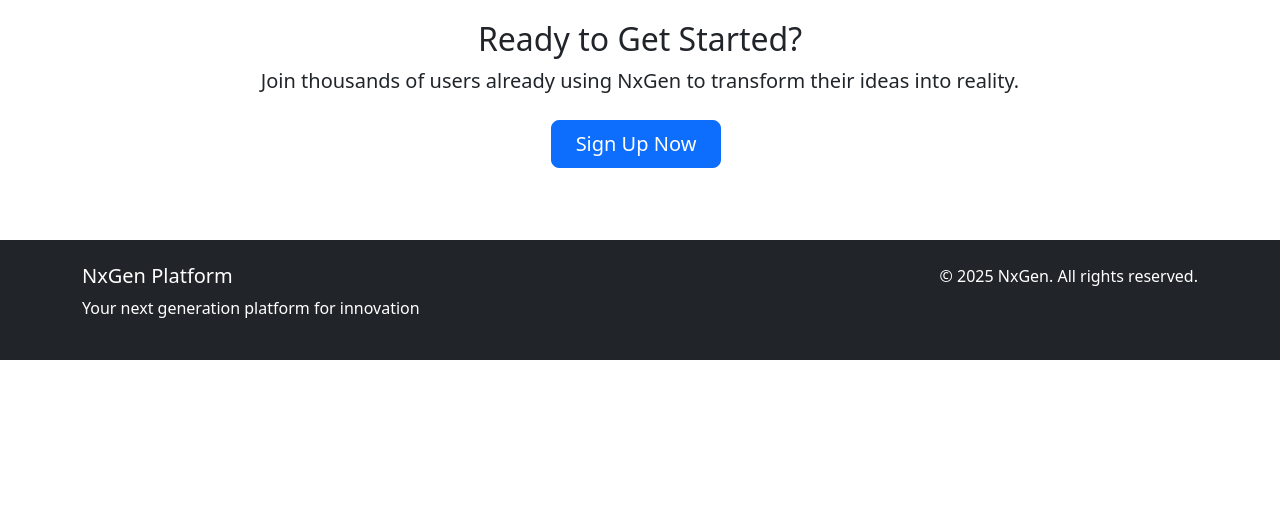
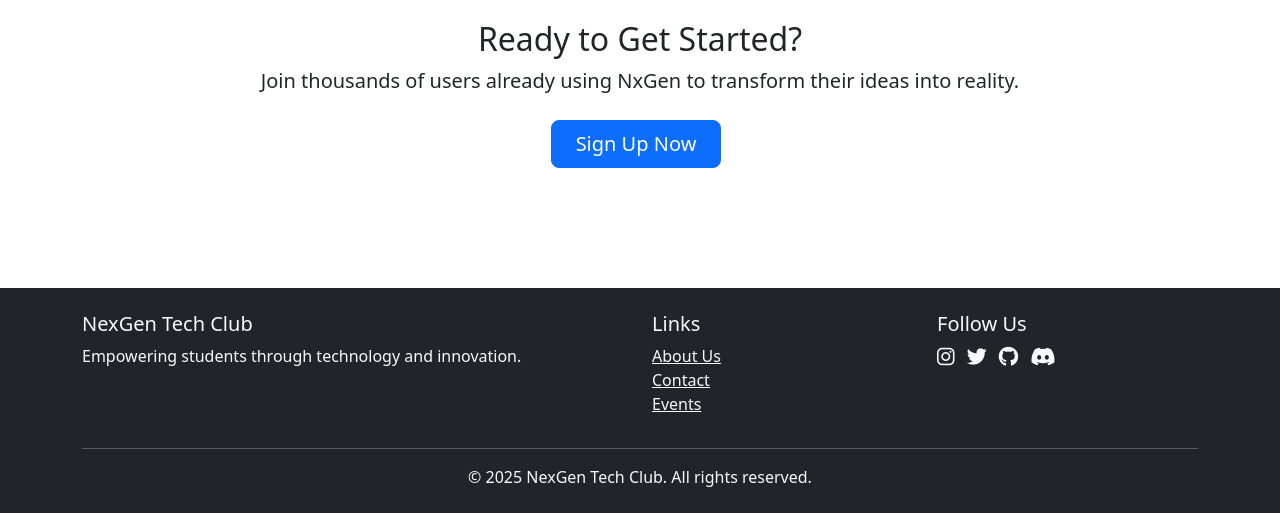
Before and after one commit to phantom-kali/nxgen-website, a Django app: page / in a window 1280 px wide. Shown: the part 979-1492 px from the top of the page. Before the commit the page ends 1339 px from the top, so only its background shows below. Run offline with Django 4.2, Linux system fonts and the light colour scheme.

Commit message:
Improved footer

```diff
--- a/templates/base.html
+++ b/templates/base.html
@@ -344,16 +344,35 @@
     </main>
 
     <!-- Footer -->
-    <footer class="bg-dark text-white py-4">
+     <!-- Footer -->
+     <footer class="bg-dark text-light py-4 mt-5">
         <div class="container">
             <div class="row">
                 <div class="col-md-6">
-                    <h5>NxGen Platform</h5>
-                    <p>Your next generation platform for innovation</p>
+                    <h5>NexGen Tech Club</h5>
+                    <p>Empowering students through technology and innovation.</p>
                 </div>
-                <div class="col-md-6 text-md-end">
-                    <p>&copy; {% now "Y" %} NxGen. All rights reserved.</p>
+                <div class="col-md-3">
+                    <h5>Links</h5>
+                    <ul class="list-unstyled">
+                        <li><a href="#" class="text-light">About Us</a></li>
+                        <li><a href="#" class="text-light">Contact</a></li>
+                        <li><a href="{% url 'events:event_list' %}" class="text-light">Events</a></li>
+                    </ul>
                 </div>
+                <div class="col-md-3">
+                    <h5>Follow Us</h5>
+                    <div class="social-links">
+                        <a href="#" class="text-light me-2"><i class="fab fa-instagram fa-lg"></i></a>
+                        <a href="#" class="text-light me-2"><i class="fab fa-twitter fa-lg"></i></a>
+                        <a href="#" class="text-light me-2"><i class="fab fa-github fa-lg"></i></a>
+                        <a href="#" class="text-light"><i class="fab fa-discord fa-lg"></i></a>
+                    </div>
+                </div>
+            </div>
+            <hr class="my-3">
+            <div class="text-center">
+                <p class="mb-0">&copy; {% now "Y" %} NexGen Tech Club. All rights reserved.</p>
             </div>
         </div>
     </footer>
```
